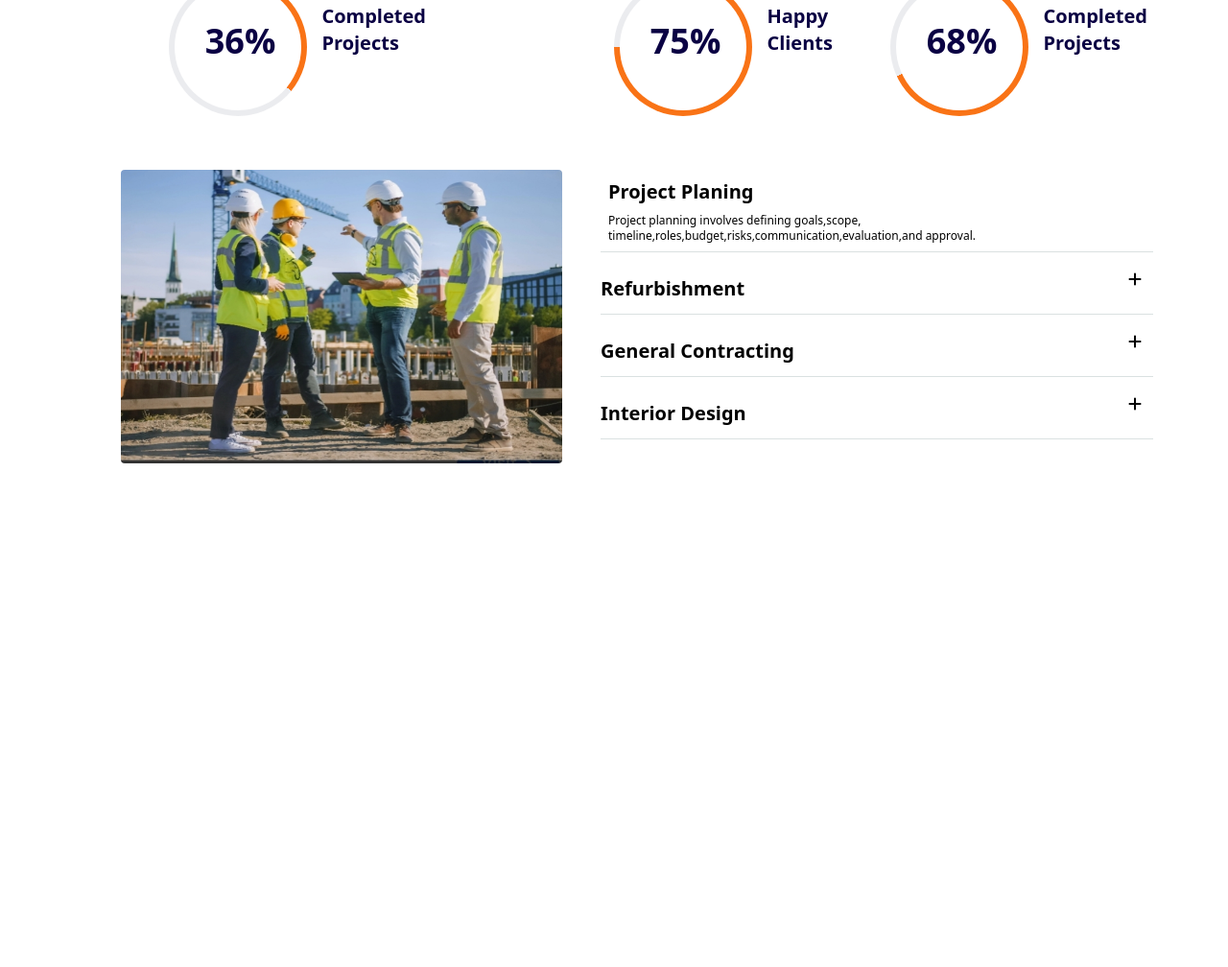
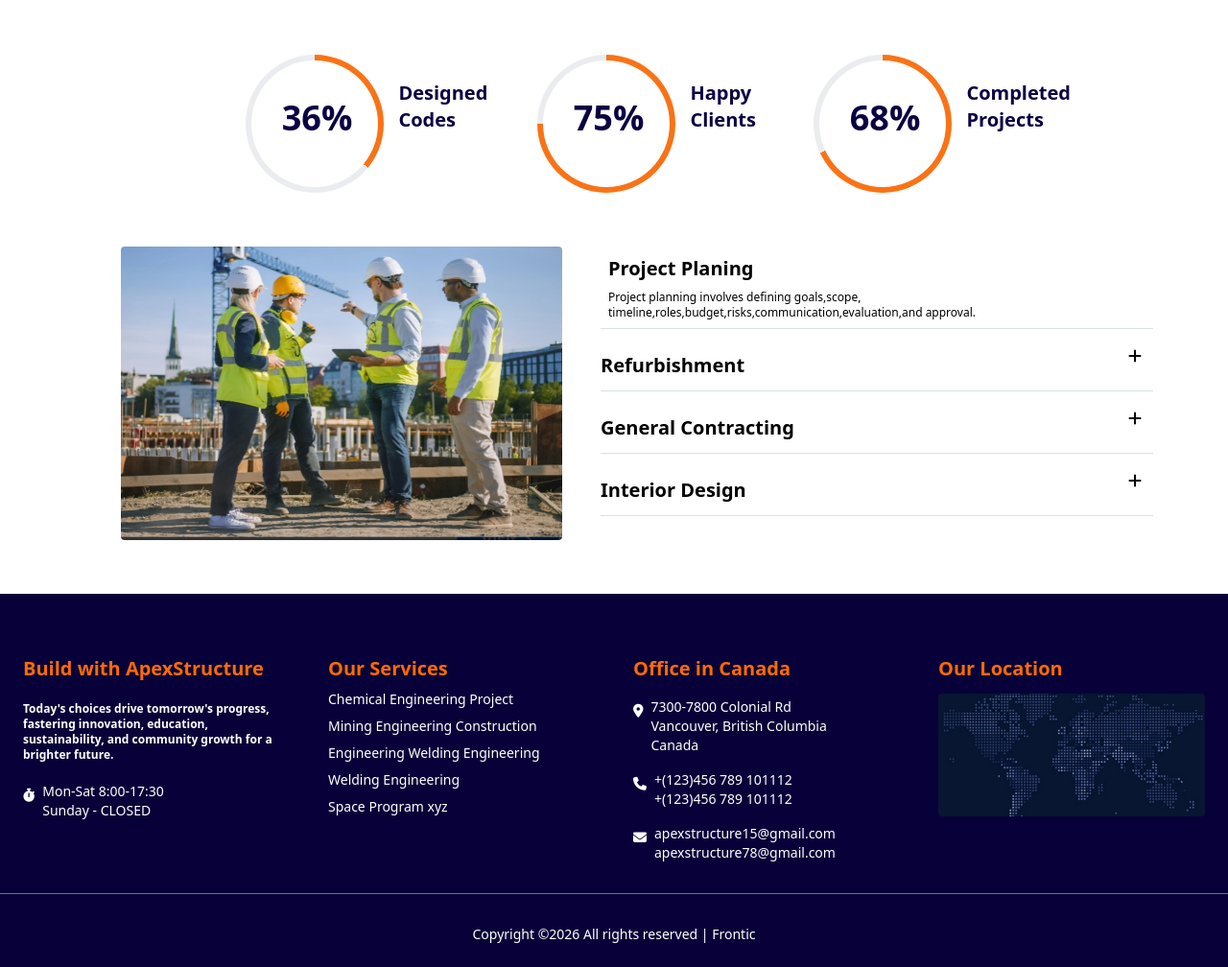
Before and after one commit to aalishbasheikh/Construction-Site, a website built with Vite: page index.html in a window 1280 px wide. Shown: the part 5178-6186 px from the top of the page at 96% size. Before the commit the page ends 5741 px from the top, so only its background shows below. Built offline with nearby package versions, Linux system fonts and the light colour scheme; files whose address does not match are found by name.

Commit message:
updating footer

```diff
--- a/index.html
+++ b/index.html
@@ -281,7 +281,7 @@ Featured
             </div>
 
             </div>
-
+      </section>
 
  <section class="relative py-20 ">
 
@@ -333,7 +333,7 @@ Featured
 </header>
     <main>
       <section class="justify-center items-center relative w-full py-20">
-<h1 class="absolute md:top-10 top-12  md:left-[51%] left-1/2 lg:text-[125px] md:text-[100px] sm:text-[75px]  text-[45px] -translate-x-1/2 font-extrabold
+<h1 class="absolute md:top-10 top-12  md:left-[51%] left-1/2 lg:text-[125px] md:text-[100px] sm:text-[72px]  text-[40px] -translate-x-1/2 font-extrabold
            text-transparent [-webkit-text-stroke:1px_#6b7280] opacity-40 uppercase select-none z-0 pointer-events-none">
 Testimonials
 </h1>
@@ -430,13 +430,13 @@ People
       </section>
 
       <section class="justify-center items-center flex relative w-full py- mt-16 md:flex-row flex-col ">
-<div class=" relative lg:w-36 lg:h-36 w-24 h-24  rounded-full  flex justify-center items-center lg:ms-36 lg:me-44 lg:mt-0 mt-4" style="background: conic-gradient(#f97316 36%,#ebecef 0);">
+<div class=" relative lg:w-36 lg:h-36 w-24 h-24  rounded-full  flex justify-center items-center lg:ms-36 lg:me-20 lg:mt-0 mt-4" style="background: conic-gradient(#f97316 36%,#ebecef 0);">
   <div class="absolute flex w-[92%] h-[92%] bg-white rounded-full">
 <div class="text-[#0a0143] lg:text-4xl text-2xl font-bold lg:pt-10 pt-7 lg:ps-8 ps-6">36%</div>
-<h3 class="text-[#0a0143] ms-12 font-bold lg:text-xl text-sm mt-5">Completed Projects</h3>
+<h3 class="text-[#0a0143] ms-12 font-bold lg:text-xl text-sm mt-5">Designed Codes</h3>
 </div>
 </div>
-<div class="relative lg:w-36 lg:h-36 w-24 h-24  rounded-full  flex justify-center items-center md:ms-36  lg:mt-0 mt-4" style="background: conic-gradient(#f97316 75%,#ebecef 0);">
+<div class="relative lg:w-36 lg:h-36 w-24 h-24  rounded-full  flex justify-center items-center md:ms-20  lg:mt-0 mt-4" style="background: conic-gradient(#f97316 75%,#ebecef 0);">
   <div class="absolute flex w-[92%] h-[92%] bg-white rounded-full">
 <div class="text-[#0a0143] lg:text-4xl text-2xl font-bold lg:pt-10 pt-7 lg:ps-8 ps-6">75%</div>
 <h3 class="text-[#0a0143] ms-12 font-bold d lg:text-xl text-sm mt-5">Happy Clients</h3>
@@ -477,5 +477,88 @@ People
             </div>
             </div>
     </main>
+
+<footer>
+  <div class="bg-[#080038] text-white pt-16 pb-6 mt-14">
+
+    <div class="container mx-auto px-6 grid grid-cols-1 md:grid-cols-4 gap-10">
+
+      <!-- Column 1 -->
+      <div class="space-y-5">
+        <h1 class="text-xl font-semibold text-[#FF6B00]">Build with ApexStructure</h1>
+
+        <p class="text-xs font-semibold">
+          Today's choices drive tomorrow's progress, fastering innovation,
+          education, sustainability, and community growth for a brighter future.
+        </p>
+
+        <div class="flex items-start">
+          <i class="fa-solid fa-stopwatch text-sm mr-2 mt-1"></i>
+          <p class="text-sm">
+            Mon-Sat 8:00-17:30 <br> Sunday - CLOSED
+          </p>
+        </div>
+      </div>
+
+      <!-- Column 2 -->
+      <div class="space-y-2">
+        <h1 class="text-xl font-semibold text-[#FF6B00]">Our Services</h1>
+        <p class="text-sm">Chemical Engineering Project</p>
+        <p class="text-sm">Mining Engineering Construction</p>
+        <p class="text-sm">Engineering Welding Engineering</p>
+        <p class="text-sm">Welding Engineering</p>
+        <p class="text-sm">Space Program xyz</p>
+      </div>
+
+      <!-- Column 3 -->
+      <div class="space-y-4">
+        <h1 class="text-xl font-semibold text-[#FF6B00]">Office in Canada</h1>
+
+        <div class="flex items-start">
+          <i class="fa-solid fa-location-dot text-sm mr-2 mt-1"></i>
+          <p class="text-sm">
+            7300-7800 Colonial Rd <br>
+            Vancouver, British Columbia <br>
+            Canada
+          </p>
+        </div>
+
+        <div class="flex items-start">
+          <i class="fa-solid fa-phone text-sm mr-2 mt-1"></i>
+          <p class="text-sm">
+            +(123)456 789 101112 <br>
+            +(123)456 789 101112
+          </p>
+        </div>
+
+        <div class="flex items-start">
+          <i class="fa-solid fa-envelope text-sm mr-2 mt-1"></i>
+          <p class="text-sm">
+            apexstructure15@gmail.com <br>
+            apexstructure78@gmail.com
+          </p>
+        </div>
+      </div>
+
+      <!-- Column 4 -->
+      <div>
+        <h2 class="text-xl font-semibold text-[#FF6B00] mb-3">Our Location</h2>
+        <img
+          src="assets/IMG_20260305_223554.jpg"
+          class="w-full h-32 object-cover rounded"
+          alt="Location Map"
+        >
+      </div>
+
+    </div>
+
+    <hr class="my-8 border-gray-500">
+
+    <p class="text-center text-sm">
+      Copyright ©2026 All rights reserved | Frontic
+    </p>
+
+  </div>
+</footer>
   </body>
 </html>
```
Also changed, not shown: assets/IMG_20260305_223554.jpg (added).
